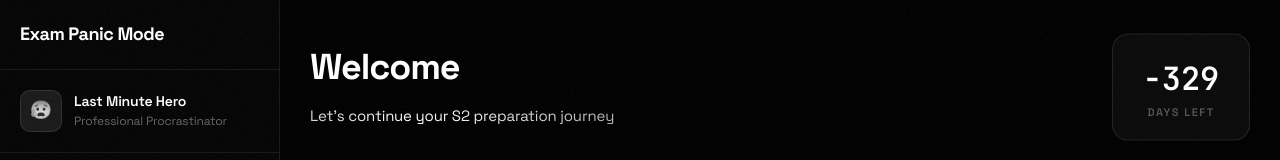
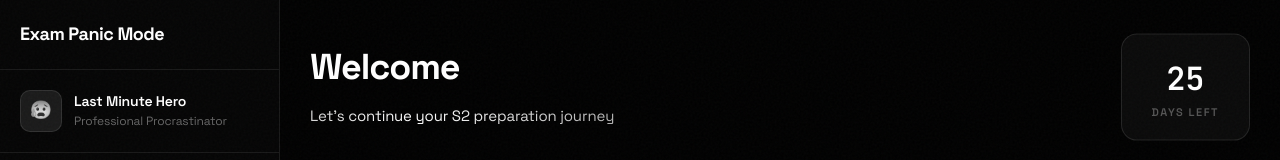
Before and after one commit to Swotboysandy/vitXdilemma, a React (Vite) app: page / in a window 1280 px wide. Shown: the top 160 px of the page. Built offline with nearby package versions, Linux system fonts and the light colour scheme.

Commit message:
Fixed exam date to January 9, 2026

```diff
--- a/src/pages/Dashboard.jsx
+++ b/src/pages/Dashboard.jsx
@@ -20,10 +20,10 @@ import './Dashboard.css';
 const Dashboard = () => {
     const navigate = useNavigate();
 
-    // Calculate days left - Exam on Jan 20, 2025
-    const examDate = new Date('2025-01-20');
+    // Calculate days left - Exam on Jan 9, 2026
+    const examDate = new Date('2026-01-09');
     const today = new Date();
-    const daysLeft = Math.ceil((examDate - today) / (1000 * 60 * 60 * 24));
+    const daysLeft = Math.max(0, Math.ceil((examDate - today) / (1000 * 60 * 60 * 24)));
 
     // Stats
     const totalQuestions = Object.values(QUIZ_DATA).reduce((sum, arr) => sum + arr.length, 0);
```
